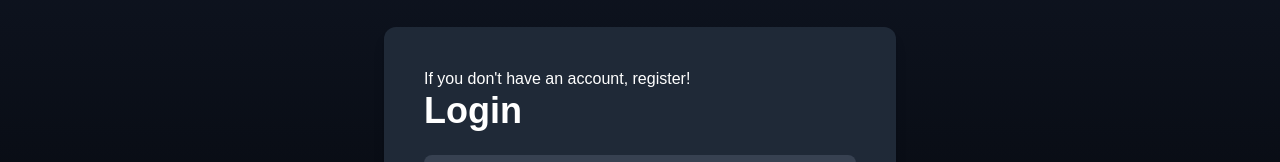
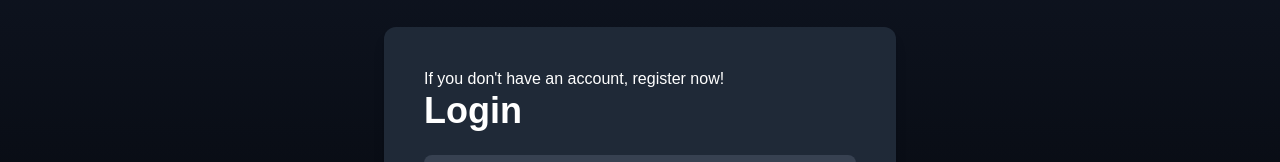
Before and after one commit to selffounder/Scope, a Next.js app: page /login in a window 1280 px wide. Shown: the part 321-483 px from the top of the page. Built offline with nearby package versions, Linux system fonts and the light colour scheme.

Commit message:
rollback

```diff
--- a/app/login/page.tsx
+++ b/app/login/page.tsx
@@ -50,7 +50,7 @@ export default function Login() {
         animate={{ opacity: 1, y: 0 }}
         transition={{ duration: 0.8 }}
       >
-        <a href="/register" className="hover:underline">If you don't have an account, register!</a>
+        <a href="/register" className="hover:underline">If you don't have an account, register now!</a>
         <h1 className="text-4xl font-bold mb-6">Login</h1>
         <form onSubmit={handleLogin} className="space-y-6">
           <input type="email" name="email" placeholder="Email" value={formData.email} onChange={handleChange} className="w-full px-4 py-3 bg-gray-700 rounded-lg focus:outline-none" required />
```
